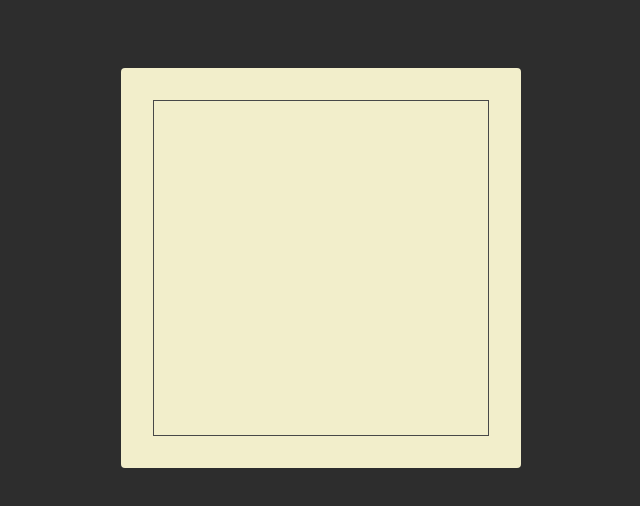
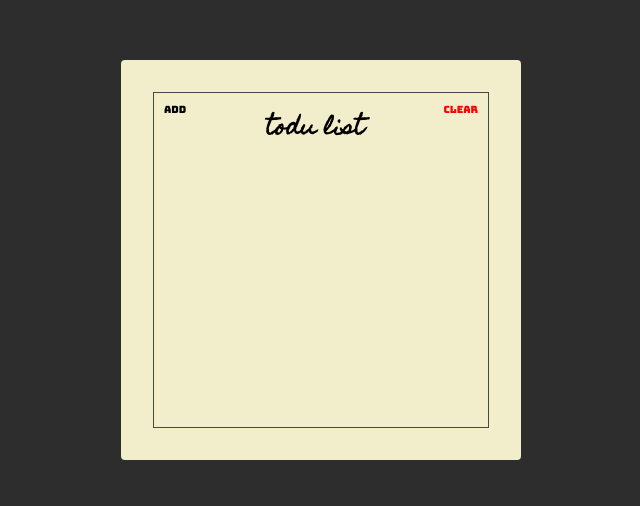
Before and after one commit to muksidar/react-pertama, a website: page index.html in a window 1280 px wide. Shown: the part 140-646 px from the top of the page, without its empty margins (319-959 px from the left). Drawn offline with Linux system fonts and the light colour scheme.

Commit message:
header selesai

```diff
--- a/index.html
+++ b/index.html
@@ -6,10 +6,20 @@
     <meta http-equiv="X-UA-Compatible" content="ie=edge" />
     <title>Static Template</title>
     <link rel="stylesheet" href="./styles.css" />
+    <link
+      href="https://fonts.googleapis.com/css?family=Bungee|Homemade+Apple&display=swap"
+      rel="stylesheet"
+    />
   </head>
   <body>
     <div class="container">
-      <div class="frame"></div>
+      <div class="frame">
+        <div class="header">
+          <button class="header-btn">Add</button>
+          <h1 class="header-title">Todu list</h1>
+          <button class="header-btn main-red-color">Clear</button>
+        </div>
+      </div>
     </div>
   </body>
 </html>
--- a/styles.css
+++ b/styles.css
@@ -1,5 +1,13 @@
 * {
   box-sizing: border-box;
+}
+
+:root {
+  --main-red-color: red;
+}
+
+.main-red-color {
+  color: var(--main-red-color);
 }
 
 html {
@@ -16,7 +24,8 @@ body {
   height: 100vh;
 }
 
-body. html {
+body,
+html {
   margin: 0;
   padding: 0;
   font-family: -apple-system, BlinkMacSystemFont, "Segoe UI", Roboto, Oxygen,
@@ -34,4 +43,32 @@ body. html {
 .frame {
   border: 1px solid #484848;
   height: 100%;
+
+  display: flex;
+  flex-direction: column;
 }
+
+.header {
+  display: flex;
+  align-items: flex-start;
+}
+
+.header-title {
+  flex: 1;
+  text-align: center;
+
+  font-size: 2.1rem;
+  font-family: "Homemade Apple", sans-serif;
+  text-transform: lowercase;
+}
+
+.header-btn {
+  font-size: 1rem;
+  font-family: "Bungee", sans-serif;
+
+  padding: 10px;
+
+  background: unset;
+  border: unset;
+  outline: unset;
+}
```
